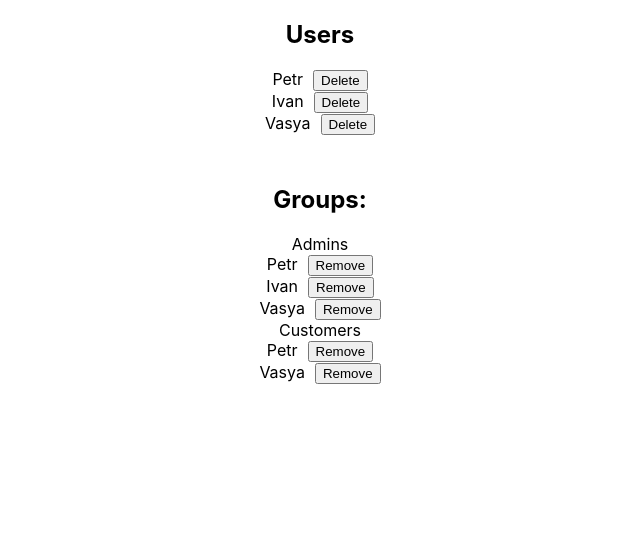
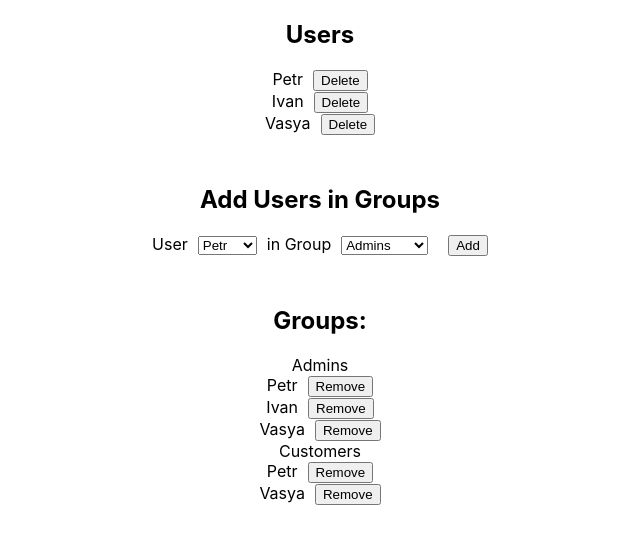
Before and after one commit to AndreiMedvedevSaratov/a014__react__exam__task__2, a React (Create React App) app: page / in a window 1280 px wide. Shown: the top 544 px of the page, without its empty margins (320-960 px from the left). Built offline with nearby package versions, Linux system fonts and the light colour scheme.

Commit message:
feat: add selectors to add users in groups

```diff
--- a/src/App.css
+++ b/src/App.css
@@ -15,3 +15,8 @@
 .button {
   margin-left: 10px;
 }
+
+.select {
+  margin-left: 10px;
+  margin-right: 10px;
+}
--- a/src/App.js
+++ b/src/App.js
@@ -1,6 +1,7 @@
 import './App.css';
 import Users from './Components/Users/Users';
 import Groups from './Components/Groups/Groups';
+import Selector from './Components/Selector/Selector';
 
 function App() {
   return (
@@ -9,6 +10,11 @@ function App() {
       <div className="section">
         <h2>Users</h2>
         <Users />
+      </div>
+
+      <div className="section">
+        <h2>Add Users in Groups</h2>
+        <Selector />
       </div>
 
       <div className="section">
--- a/src/Components/Groups/Groups.js
+++ b/src/Components/Groups/Groups.js
@@ -20,7 +20,7 @@ const Group = (item) => {
 			>
 				{localItem.groupName}
 			</div>
-			{groupUsersIds.map(item =>
+			{!!groupUsersIds.length && groupUsersIds.map(item =>
 				<div key={item}>
 					{localState.users[item].name}
 					<button className='button'
--- /dev/null
+++ b/src/Components/Selector/Selector.js
@@ -0,0 +1,58 @@
+import React, { useMemo, useCallback, useState } from 'react';
+import { useSelector, useDispatch } from 'react-redux';
+import { addUserInGroup } from './../../Store/Users/Actions';
+
+const Selector = () => {
+	const localState = useSelector((state) => state.myStore);
+	const dispatch = useDispatch();
+
+	const [selectedUserId, setSelectedUserId] = useState(localState.users[localState.usersIds[0]].id);
+	const [selectedGroupId, setSelectedGroupId] = useState(localState.groups[localState.groupsIds[0]].id);
+
+	const handleAdd = useCallback(() => {
+		dispatch(addUserInGroup({ userId: selectedUserId, groupId: selectedGroupId }));
+	}, [selectedUserId, selectedGroupId, dispatch]);
+
+	const markup = useMemo(() => (
+		<>
+			<span>User</span>
+			<select
+				className="select"
+				name="users"
+				value={selectedUserId}
+				onChange={(e) => setSelectedUserId(e.target.value)}>
+				{!!localState.usersIds.length && localState.usersIds.map(item =>
+					<option
+						key={item}
+						value={localState.users[item].id}>
+						{localState.users[item].name}
+					</option>
+				)}
+			</select>
+
+			<span>in Group</span>
+			<select
+				className="select"
+				name="groups"
+				value={selectedGroupId}
+				onChange={(e) => setSelectedGroupId(e.target.value)}>
+				{!!localState.groupsIds.length && localState.groupsIds.map(item =>
+					<option
+						key={item}
+						value={localState.groups[item].id}>
+						{localState.groups[item].groupName}
+					</option>
+				)}
+			</select>
+
+			<button className='button'
+				onClick={() => handleAdd()}
+			>Add
+			</button>
+		</>
+	), [localState, handleAdd, selectedUserId, selectedGroupId]);
+
+	return markup;
+}
+
+export default Selector;
--- a/src/Components/Users/Users.js
+++ b/src/Components/Users/Users.js
@@ -12,7 +12,7 @@ const Users = () => {
 
 	const markup = useMemo(() => (
 		<>
-			{localState.usersIds.map(item => (
+			{!!localState.usersIds.length && localState.usersIds.map(item => (
 				<div key={item}>
 					<span
 						item={localState.users[item]}
--- a/src/Store/Users/Actions.js
+++ b/src/Store/Users/Actions.js
@@ -1,11 +1,8 @@
 import { usersActionTypes } from "./ActionTypes";
 
-export const addUserInGroup = ({ userId, groupId }) => ({
+export const addUserInGroup = (ids) => ({
 	type: usersActionTypes.addUserInGroup,
-	payload: {
-		id: userId,
-		groupId: groupId,
-	},
+	payload: ids,
 });
 
 export const removeUserFromGroup = (ids) => {
--- a/src/Store/Users/Reducer.js
+++ b/src/Store/Users/Reducer.js
@@ -24,6 +24,10 @@ const initialState = {
 
 const reducerMapping = {
 	[usersActionTypes.addUserInGroup]: (state, { userId, groupId }) => {
+		if (state.groups[groupId].groupUsers.includes(userId)) {
+			console.log('User already in group!');
+			return state;
+		}
 
 		return {
 			...state,
```
